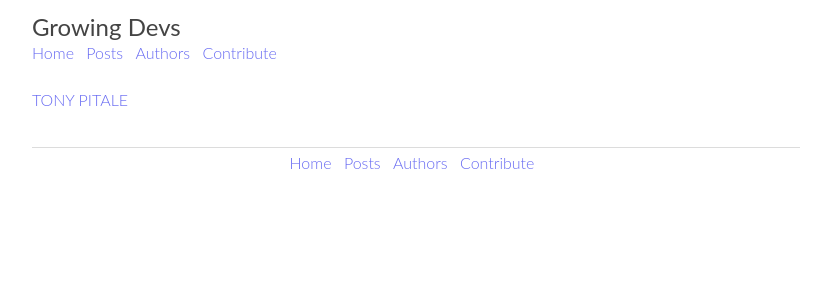
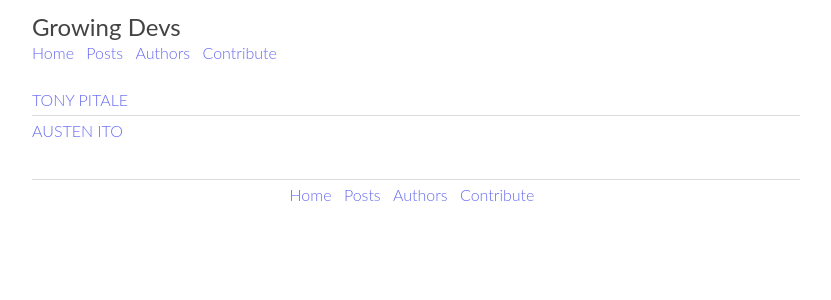
Before and after one commit to growingdevs/growingdevs.github.io, a Jekyll site: the page built from authors.html, in a window 1280 px wide. Shown: the top 300 px of the page, without its empty margins (224-1055 px from the left). Built offline with Jekyll 4.4.1, drawn with Linux system fonts in a browser that asks for light colours; comment, search, counter and statistics services are not loaded.

Commit message:
add austen to the authors list

```diff
--- a/_config.yml
+++ b/_config.yml
@@ -8,3 +8,6 @@ authors:
   -
     id: tpitale
     name: Tony Pitale
+  -
+    id: aito
+    name: Austen Ito
```
